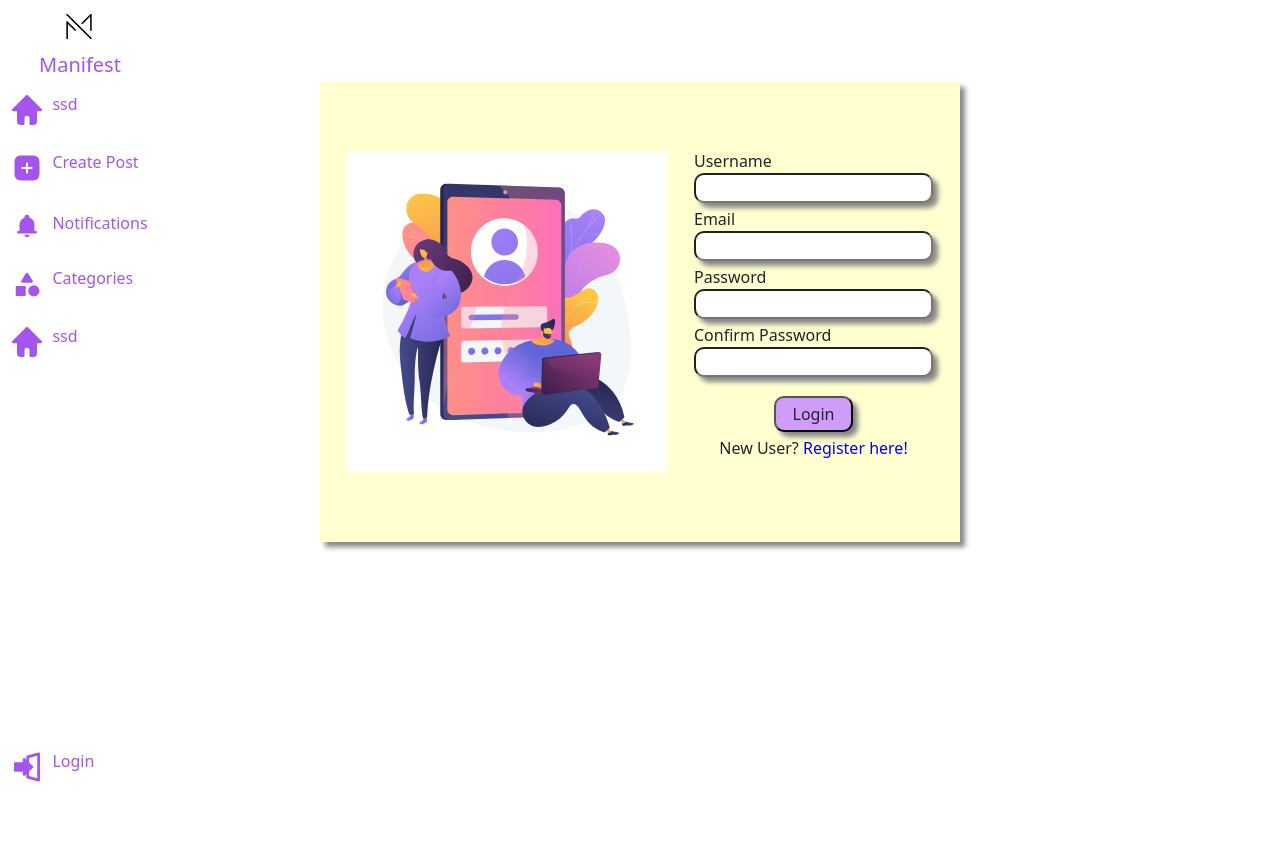
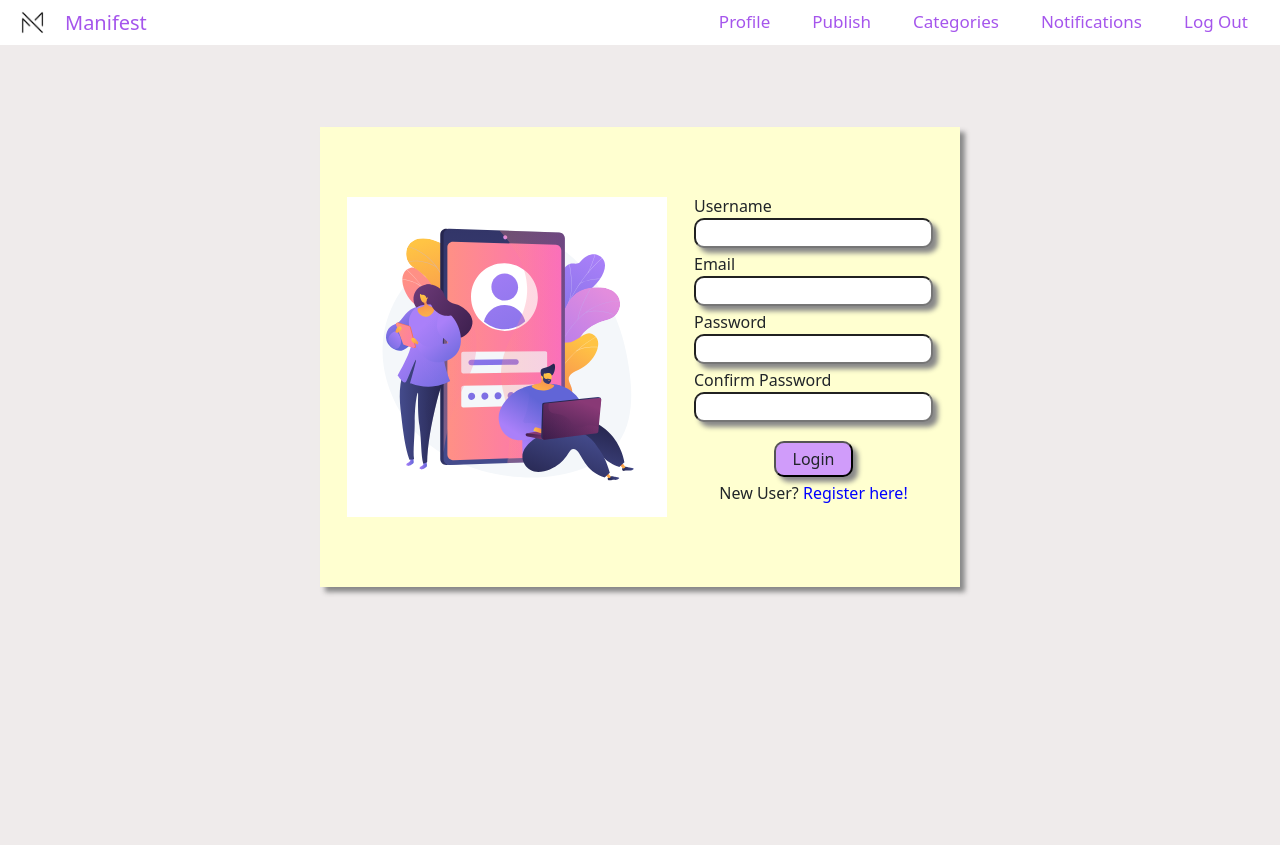
Before and after one commit to Hamidusman/Manifest, a Django app: page /register in a window 1280 px wide. Before the commit the page ends 782 px from the top, so only its background shows below. Run offline with Django 4.2, Linux system fonts and the light colour scheme; some libraries are stand-ins or nearby versions.

Commit message:
deprecated navbar restored

```diff
--- a/static/css/style.css
+++ b/static/css/style.css
@@ -19,8 +19,8 @@ body::-webkit-scrollbar-thumb{
     background: var(--color-primary)
 }
 nav{
-    width: 5rem;
-    height: 100%;
+    width: 100vw;
+    height: 45px;
     position: fixed;
     background-color: white
 }
@@ -50,8 +50,6 @@ body::-webkit-scrollbar-track
 {
 
 }
-.nav-field{
-}
 
 
 .nav-field{
@@ -67,31 +65,26 @@ body::-webkit-scrollbar-track
     text-decoration: none;
     height: 3rem;
 }
-.navi-link:last-child{
-    margin-top: auto;
-}
-
 .nav-logo{
-    width: 80px
+    width: 65px
 }
 
 
-.nav-title{
-    display: none;
-    margin-left: 3rem;
-    color: var(--color-primary);
-    transition: 0.7s;
+
+.nav-title, .full{
+    color: #A555EC;
 }
 
+.nav-title{
+    font-size: 17;
+    margin-right: 2rem;
+    text-decoration: none;
+    transition: .4s;
+}
+.nav-title:hover{
+    display: block;
 
-nav:hover{
-    width: 10rem;
-    transition: .6s;
-}
-
-nav:hover .nav-title, nav:hover .full{
-    display: block;
-    color: #A555EC;
+    color: #7a1fc9;
     text-decoration: none;
     transition: .4s;
 }
@@ -360,7 +353,7 @@ nav:hover .nav-title, nav:hover .full{
     width: 100%;
     height: 100%;
     background-color: rgb(239, 235, 235);
-    margin-left: 5rem
+    margin-top: 45px;
 }
 
 .layer1{
@@ -434,9 +427,12 @@ nav:hover .nav-title, nav:hover .full{
 
 
 .topics{
-    height: 100%;
+    height: max-content;
     width: auto;
-    position: static;
+    padding: 15 10;
+    background-color: white;
+    box-shadow: 2px 2px 5px black;
+    margin: 15px
 }
 
 @media(max-width: 1024px){
@@ -464,7 +460,7 @@ nav:hover .nav-title, nav:hover .full{
 }
 
 .posts{
-    width: 550px
+    width: 550px;
 }
 
 .nav-search{
@@ -569,7 +565,6 @@ nav:hover .nav-title, nav:hover .full{
 
 .heading{
     margin-left: 5rem;
-    margin-top: 5rem
 }
 .notifications{
     ;
--- a/templates/base.html
+++ b/templates/base.html
@@ -13,7 +13,7 @@
     <div class="lining" id="head"></div>
     <nav class=" navbar fixed-top navbar-expand-lg kgb">
         <div class="lining fixed-top"></div>
-        <div class="container d-flex justify-content-between">
+        <div class="d-flex justify-content-between">
             <h1 class="title"><strong>Mani<span class="title-span">fest</strong></span></h1>
 
 
--- a/templates/base2.html
+++ b/templates/base2.html
@@ -10,60 +10,44 @@
     <title>Manifest</title>
 </head>
 <body class="d-flex">
-    <nav class=" fixed-top d-flex flex-column align-items-center">
+    <nav class=" fixed-top d-flex align-items-center justify-content-between">
 
-        <div class="">
+        <div class="d-flex align-items-center justify-content-center">
             <img class="nav-logo m-0" src="{% static 'img\Letter-M-MM-Monogram-Logo-Design-vector-Graphics-8008302-1-580x386.jpg' %}" alt="">
-            <h5 class="full">Manifest</h5>
+            <h5 class="full m-0">Manifest</h5>
         </div>
-        <div class="nav-field h list-style-none d-flex flex-column">
+        <div class="nav-field h list-style-none d-flex">
 
             <a href="" class="navi-link link-no-underline">
-                <div class=" d-flex"> <!-- <a href="https://iconscout.com/icons/home" class="text-underline font-size-sm" target="_blank">Home</a> by <a href="https://iconscout.com/contributors/boosticon" class="text-underline font-size-sm">Haca Studio</a> on <a href="https://iconscout.com" class="text-underline font-size-sm">IconScout</a>-->
-                    <img class="m-0 nav-icon" src="{% static 'img\home.svg' %}" alt="">
-                    <h6 class="nav-title">ssd</h6>
-                </div>
+                <h6 class="nav-title">Profile</h6>
+            </a>
+            <a href="" class="navi-link link-no-underline">
+                    <h6 class="nav-title">Publish</h6>
+                </a>
+                <a href="" class="navi-link link-no-underline">
+                        <h6 class="nav-title">Categories</h6>
+                </a>
+            </a>
+            <a href="" class="navi-link link-no-underline">
+                    <h6 class="nav-title">Notifications</h6>
             </a>
 
-            <a href="" class=" navi-link link-no-underline">
-                <div class=" d-flex"> <!-- <a href="https://iconscout.com/icons/home" class="text-underline font-size-sm" target="_blank">Home</a> by <a href="https://iconscout.com/contributors/boosticon" class="text-underline font-size-sm">Haca Studio</a> on <a href="https://iconscout.com" class="text-underline font-size-sm">IconScout</a>-->
-                    <img class="m-0 nav-icon" src="{% static 'img\create.svg' %}" alt="">
-                    <h6 class="nav-title">Create Post</h6>
-                </div>
+            <a href="" class="navi-link link-no-underline">
+                    <h6 class="nav-title">Log Out</h6>
             </a>
 
-            <a href="" class=" navi-link link-no-underline">
-                <div class=" d-flex"> <!-- <a href="https://iconscout.com/icons/home" class="text-underline font-size-sm" target="_blank">Home</a> by <a href="https://iconscout.com/contributors/boosticon" class="text-underline font-size-sm">Haca Studio</a> on <a href="https://iconscout.com" class="text-underline font-size-sm">IconScout</a>-->
-                    <img class="m-0 nav-icon" src="{% static 'img\noti.svg' %}" alt="">
-                    <span class="nav-title">Notifications</span>
-                </div>
-            </a>
-
-            <a href="" class=" navi-link link-no-underline">
-                <div class=" d-flex"> <!-- <a href="https://iconscout.com/icons/home" class="text-underline font-size-sm" target="_blank">Home</a> by <a href="https://iconscout.com/contributors/boosticon" class="text-underline font-size-sm">Haca Studio</a> on <a href="https://iconscout.com" class="text-underline font-size-sm">IconScout</a>-->
-                    <img class="m-0 nav-icon" src="{% static 'img\categories.svg' %}" alt="">
-                    <h6 class="nav-title">Categories</h6>
-                </div>
-            </a>
-
-            <a href="" class=" navi-link link-no-underline">
-                <div class=" d-flex"> <!-- <a href="https://iconscout.com/icons/home" class="text-underline font-size-sm" target="_blank">Home</a> by <a href="https://iconscout.com/contributors/boosticon" class="text-underline font-size-sm">Haca Studio</a> on <a href="https://iconscout.com" class="text-underline font-size-sm">IconScout</a>-->
-                    <img class="m-0 nav-icon" src="{% static 'img\home.svg' %}" alt="">
-                    <h6 class="nav-title">ssd</h6>
-                </div>
-            </a>
-            <a href="" class=" navi-link link-no-underline">
-                <div class=" d-flex"> <!-- <a href="https://iconscout.com/icons/home" class="text-underline font-size-sm" target="_blank">Home</a> by <a href="https://iconscout.com/contributors/boosticon" class="text-underline font-size-sm">Haca Studio</a> on <a href="https://iconscout.com" class="text-underline font-size-sm">IconScout</a>-->
-                    <img class="m-0 nav-icon" src="{% static 'img\log-in.svg' %}" alt="">
-                    <h6 class="nav-title">Login</h6>
-                </div>
-            </a>
         </div>
     </nav>
+    <main class="mainpage">
     {% block content %}
 
 
+
     {% endblock %}
+    </main>
 </body>
-<script src="{% static 'js\bootstrap.min.js' %}"></script>
+<script src="{% static 'js\bootstrap.min.js' %}">
+
+
+</script>
 </html>
```
Also changed, not shown: templates/main.html (+10 -22 lines), db.sqlite3.
